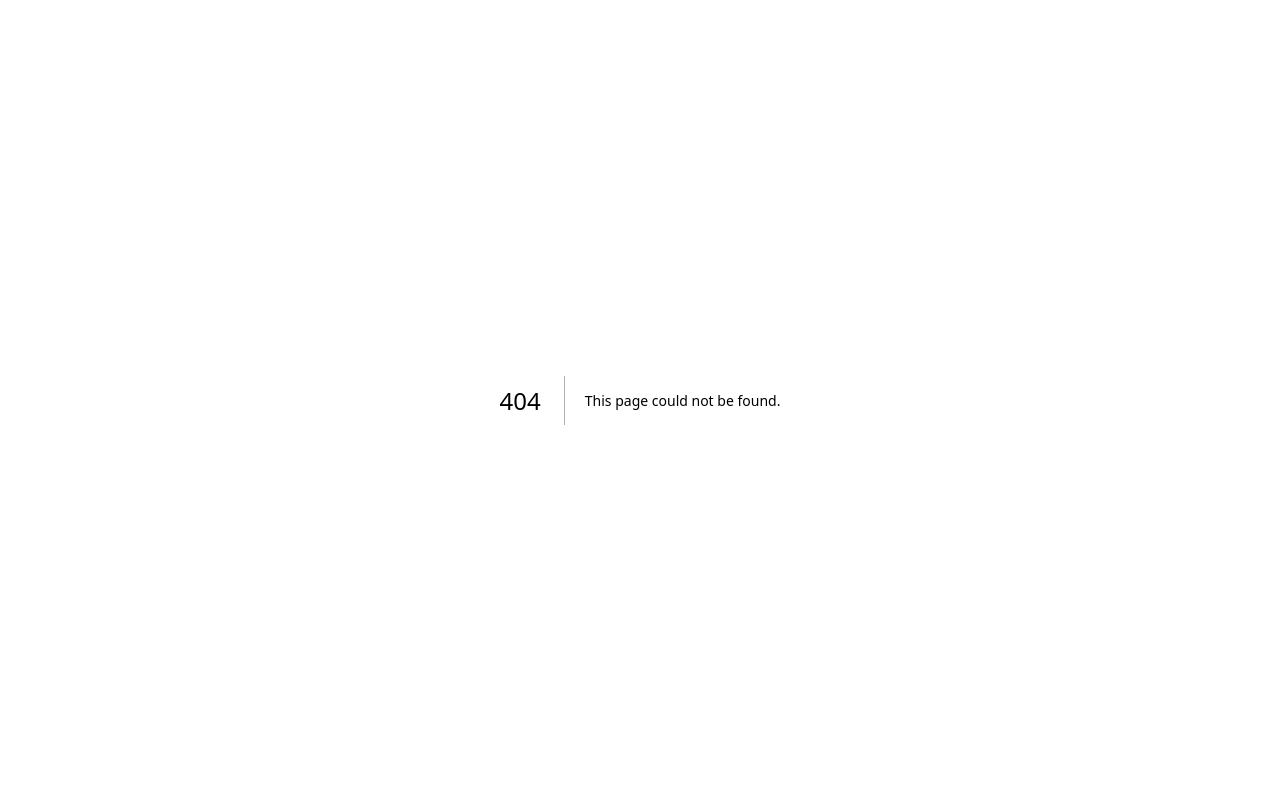
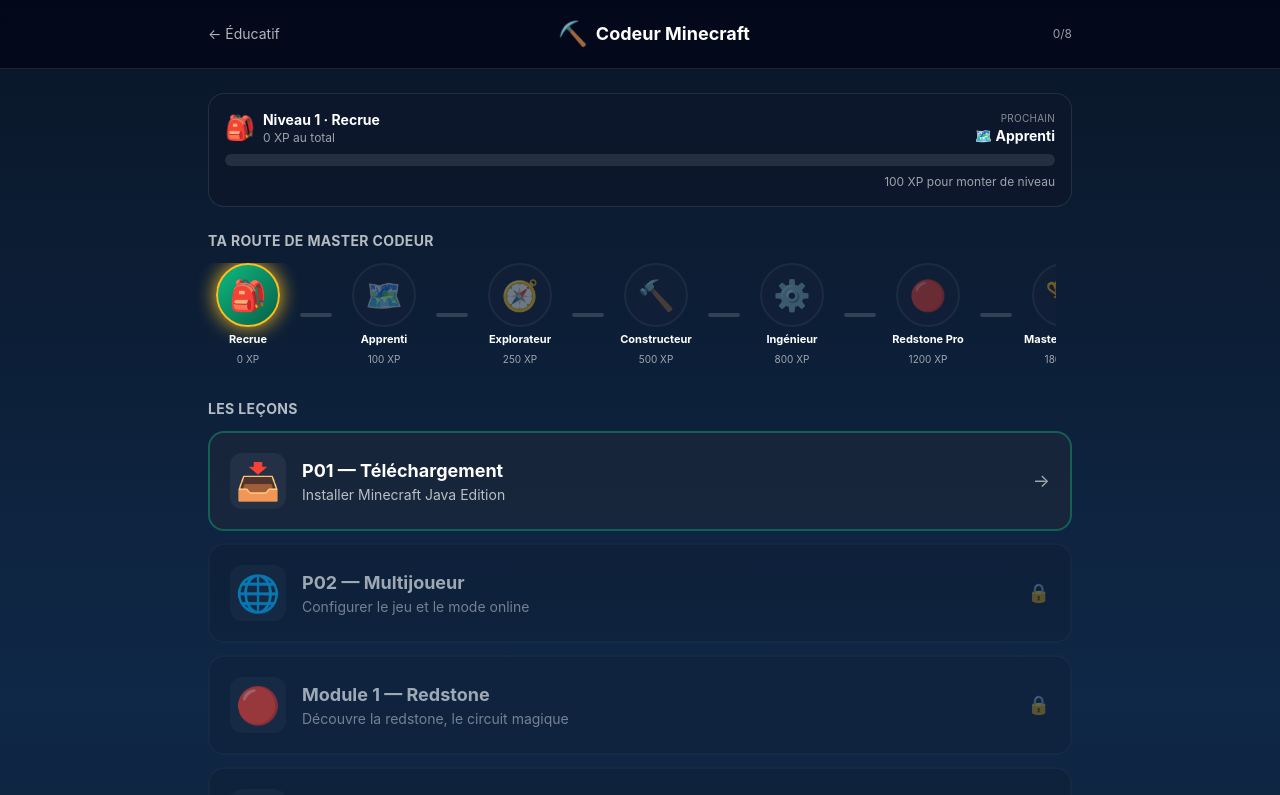
Before and after one commit to martinavoinepcc/mission-control-frontend, a Next.js app: page /apps/educatif/minecraft in a window 1280 px wide. Before the commit this address had no page. Shown: the top 795 px of the page. Built offline with nearby package versions, Linux system fonts and the light colour scheme; sample sign-in values are in the browser's storage.

Commit message:
feat(educatif): Module P01 Jackson — Téléchargement Minecraft (pilote)

```diff
--- /dev/null
+++ b/app/apps/educatif/minecraft/page.tsx
@@ -0,0 +1,171 @@
+'use client';
+
+/**
+ * /apps/educatif/minecraft/ — Index des modules Codeur Minecraft pour Jackson.
+ *
+ * Affiche les 8 leçons du parcours Master Codeur. Seul P01 est actif au pilote ;
+ * les autres sont verrouillés (ouvrent un message "Bientôt disponible").
+ */
+
+import { useEffect, useState } from 'react';
+import {
+  getCurrentUsername,
+  getModuleProgress,
+} from '@/lib/educatif/progress';
+import XPCounter from '@/components/educatif/XPCounter';
+import ProgressMap from '@/components/educatif/ProgressMap';
+
+type Module = {
+  id: string;
+  slug: string;
+  title: string;
+  subtitle: string;
+  emoji: string;
+  active: boolean;
+};
+
+const MODULES: Module[] = [
+  { id: 'p01', slug: 'p01-telechargement', title: 'P01 — Téléchargement',     subtitle: 'Installer Minecraft Java Edition',       emoji: '📥', active: true  },
+  { id: 'p02', slug: 'p02-multijoueur',    title: 'P02 — Multijoueur',        subtitle: 'Configurer le jeu et le mode online',    emoji: '🌐', active: false },
+  { id: 'm01', slug: 'm01-redstone',       title: 'Module 1 — Redstone',      subtitle: 'Découvre la redstone, le circuit magique', emoji: '🔴', active: false },
+  { id: 'm02', slug: 'm02-courant',        title: 'Module 2 — Courant',       subtitle: 'Puissance et propagation',               emoji: '⚡', active: false },
+  { id: 'm03', slug: 'm03-logique',        title: 'Module 3 — Logique',       subtitle: 'Vrai / faux, ET, OU, NON',               emoji: '🧠', active: false },
+  { id: 'm04', slug: 'm04-pistons',        title: 'Module 4 — Pistons',       subtitle: 'Timing et mouvement',                    emoji: '🕹️', active: false },
+  { id: 'm05', slug: 'm05-mise-en-commun', title: 'Module 5 — Mise en commun', subtitle: 'Fusionne tout dans un projet',          emoji: '🏗️', active: false },
+  { id: 'final', slug: 'final',            title: 'Défi final',               subtitle: 'Prouve que t\'es Master Codeur',         emoji: '🏆', active: false },
+];
+
+export default function MinecraftIndexPage() {
+  const [refreshKey, setRefreshKey] = useState(0);
+  const [username, setUsername] = useState<string | null>(null);
+  const [moduleStatus, setModuleStatus] = useState<Record<string, boolean>>({});
+
+  useEffect(() => {
+    const u = getCurrentUsername();
+    if (!u) {
+      window.location.href = '/';
+      return;
+    }
+    setUsername(u);
+    const status: Record<string, boolean> = {};
+    MODULES.forEach(m => {
+      const p = getModuleProgress(u, m.id);
+      status[m.id] = !!p.completedAt;
+    });
+    setModuleStatus(status);
+    setRefreshKey(k => k + 1);
+  }, []);
+
+  if (!username) return null;
+
+  return (
+    <div
+      className="min-h-screen text-white"
+      style={{
+        background:
+          'linear-gradient(180deg, #0a1628 0%, #0f2847 50%, #0a1628 100%)',
+        paddingTop: 'env(safe-area-inset-top)',
+        paddingBottom: 'env(safe-area-inset-bottom)',
+      }}
+    >
+      {/* Header */}
+      <header className="sticky top-0 z-20 bg-slate-950/80 backdrop-blur border-b border-white/10">
+        <div className="mx-auto max-w-4xl px-4 py-3 flex items-center justify-between gap-3">
+          <a
+            href="/apps/educatif/"
+            className="min-h-[44px] flex items-center text-sm text-white/70 hover:text-white touch-manipulation"
+          >
+            ← Éducatif
+          </a>
+          <h1 className="text-base sm:text-lg font-bold flex items-center gap-2">
+            <span className="text-2xl">⛏️</span>
+            <span>Codeur Minecraft</span>
+          </h1>
+          <span className="text-xs text-white/60 min-w-[44px] text-right">
+            {Object.values(moduleStatus).filter(Boolean).length}/{MODULES.length}
+          </span>
+        </div>
+      </header>
+
+      <main className="mx-auto max-w-4xl px-4 py-6 flex flex-col gap-6">
+        {/* Bandeau XP + carte */}
+        <XPCounter refreshKey={refreshKey} />
+
+        <section>
+          <h2 className="text-sm font-bold text-white/70 mb-3 uppercase tracking-wide">
+            Ta route de Master Codeur
+          </h2>
+          <ProgressMap refreshKey={refreshKey} />
+        </section>
+
+        {/* Liste des modules */}
+        <section className="flex flex-col gap-3">
+          <h2 className="text-sm font-bold text-white/70 uppercase tracking-wide">
+            Les leçons
+          </h2>
+
+          {MODULES.map(m => {
+            const done = moduleStatus[m.id];
+            const locked = !m.active;
+            const content = (
+              <div
+                className={`rounded-2xl p-4 sm:p-5 flex items-center gap-4 border-2 ${
+                  done
+                    ? 'bg-emerald-500/10 border-emerald-500'
+                    : m.active
+                    ? 'bg-slate-800/60 border-emerald-500/40'
+                    : 'bg-slate-900/40 border-white/5 opacity-60'
+                }`}
+              >
+                <div className="text-3xl sm:text-4xl w-14 h-14 flex items-center justify-center rounded-xl bg-white/5">
+                  {m.emoji}
+                </div>
+                <div className="flex-1 min-w-0">
+                  <div className="flex items-center gap-2">
+                    <h3 className="text-base sm:text-lg font-bold text-white truncate">
+                      {m.title}
+                    </h3>
+                    {done && (
+                      <span className="text-[10px] font-bold px-2 py-0.5 rounded-full bg-emerald-500 text-slate-900">
+                        ✓ FAIT
+                      </span>
+                    )}
+                  </div>
+                  <p className="text-sm text-white/70 truncate">{m.subtitle}</p>
+                </div>
+                <div className="text-white/60 text-lg">
+                  {locked ? '🔒' : '→'}
+                </div>
+              </div>
+            );
+
+            return m.active ? (
+              <a
+                key={m.id}
+                href={`/apps/educatif/minecraft/${m.slug}/`}
+                className="touch-manipulation"
+              >
+                {content}
+              </a>
+            ) : (
+              <button
+                key={m.id}
+                type="button"
+                disabled
+                className="text-left cursor-not-allowed"
+                aria-disabled
+                title="Bientôt disponible — termine d'abord les leçons précédentes"
+              >
+                {content}
+              </button>
+            );
+          })}
+        </section>
+
+        <p className="text-center text-xs text-white/40 mt-4">
+          Parcours préparé pour le camp Silica Studio — été 2026
+        </p>
+      </main>
+    </div>
+  );
+}
```
